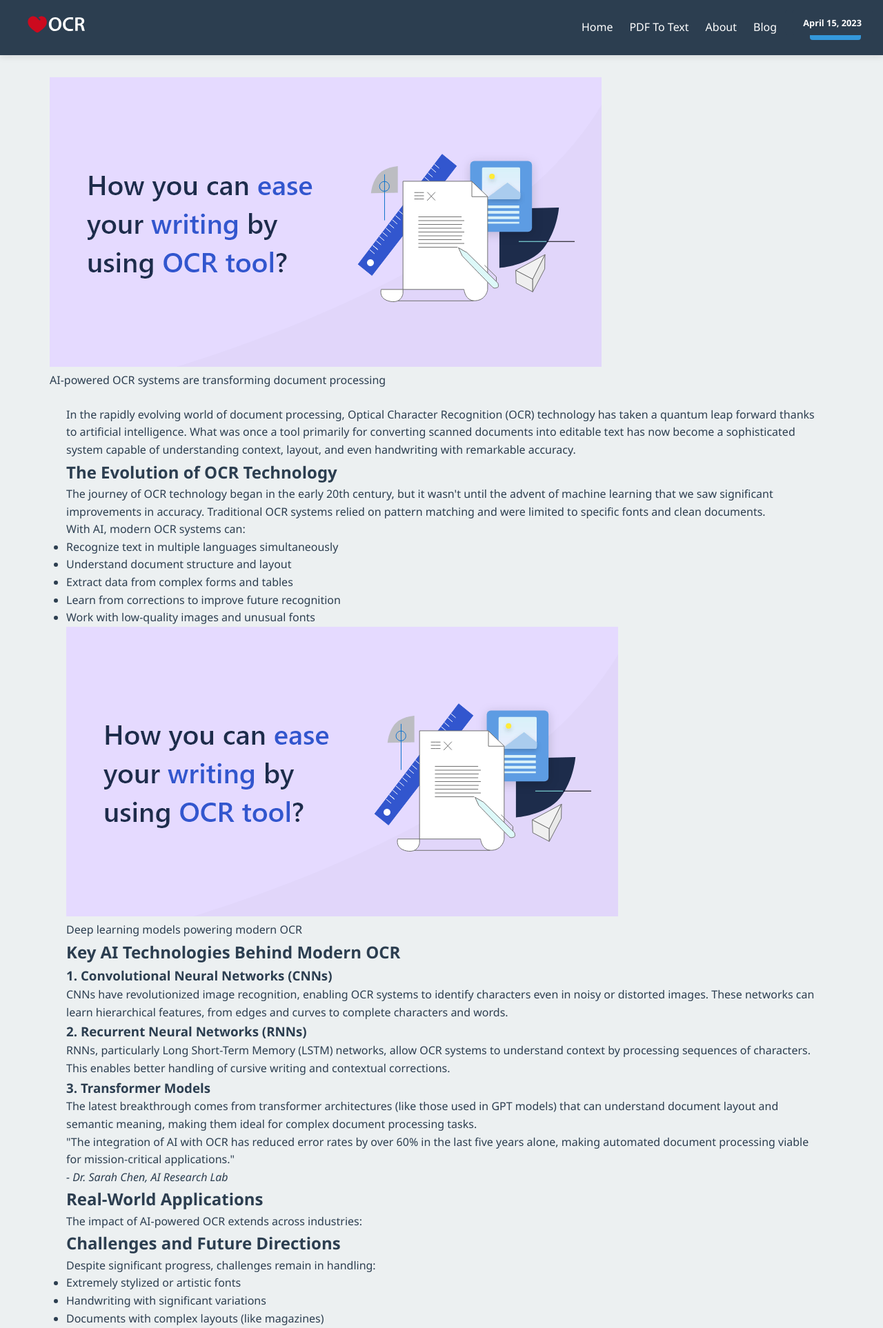
After one commit to mhaseeb1997/loveocr.com, a Laravel app: page /blog/blog-detail in a window 1280 px wide. The commit adds this page. Shown: the top 1926 px of the page at 69% size. Run offline with Laravel 12, Linux system fonts and the light colour scheme.

Commit message:
feat: add blog and blog detail page

```diff
--- a/resources/views/frontend/footer.blade.php
+++ b/resources/views/frontend/footer.blade.php
@@ -1,7 +1,9 @@
 <footer>
     <div class="footer-content">
         <div class="footer-column">
-            <img src="assets/images/logo/main-logo-white.png" height="40" width="120" alt="">
+            <a href="{{ route(name: 'home') }}">
+            <img src="{{asset('web_assets/frontend/images/logo/main-logo-white.png')}}" height="40" width="120" alt="">
+            </a>
             <h3>Information</h3>
             <p>Love OCR is AI-Based Optical Character Recognition (OCR) software which extract text from images and
                 convert into .txt or docx format.</p>
--- a/resources/views/frontend/header.blade.php
+++ b/resources/views/frontend/header.blade.php
@@ -1,12 +1,14 @@
 <header>
-    <div class="logo-wrapper"><img src="{{asset('web_assets/frontend/images/logo/main-logo-white.svg')}}" alt=""></div>
+    <div class="logo-wrapper"><a href="{{ route(name: 'home') }}">
+    <img src="{{asset('web_assets/frontend/images/logo/main-logo-white.svg')}}" alt="">
+    </a></div>
     <button class="nav-toggle" aria-label="toggle navigation">☰</button>
     <nav>
         <ul>
-            <li><a href="#">Home</a></li>
+            <li><a href="{{ route(name: 'home') }}">Home</a></li>
             <li><a href="#">PDF To Text</a></li>
             <li><a href="#">About</a></li>
-            <li><a href="blogs.html">Blog</a></li>
+            <li><a href="{{ route('blogs') }}">Blog</a></li>
             <li><a href="#" class="login-btn">Login</a></li>
         </ul>
     </nav>
--- /dev/null
+++ b/resources/views/frontend/pages/blog-detail.blade.php
@@ -0,0 +1,101 @@
+@extends('.frontend.main')
+@section('section')
+
+<main class="container">
+
+    <div class="featured-image">
+        <img src="assets/images/blogs-img/Ease_your_writin.png" alt="OCR Technology">
+        <div class="image-caption">AI-powered OCR systems are transforming document processing</div>
+    </div>
+
+    <div class="post-content">
+        <p class="intro">In the rapidly evolving world of document processing, Optical Character Recognition (OCR) technology has taken a quantum leap forward thanks to artificial intelligence. What was once a tool primarily for converting scanned documents into editable text has now become a sophisticated system capable of understanding context, layout, and even handwriting with remarkable accuracy.</p>
+
+        <h2>The Evolution of OCR Technology</h2>
+        <p>The journey of OCR technology began in the early 20th century, but it wasn't until the advent of machine learning that we saw significant improvements in accuracy. Traditional OCR systems relied on pattern matching and were limited to specific fonts and clean documents.</p>
+
+        <p>With AI, modern OCR systems can:</p>
+        <ul>
+            <li>Recognize text in multiple languages simultaneously</li>
+            <li>Understand document structure and layout</li>
+            <li>Extract data from complex forms and tables</li>
+            <li>Learn from corrections to improve future recognition</li>
+            <li>Work with low-quality images and unusual fonts</li>
+        </ul>
+
+        <div class="post-image-right">
+            <img src="assets/images/blogs-img/Ease_your_writin.png" alt="AI Deep Learning">
+            <div class="image-caption">Deep learning models powering modern OCR</div>
+        </div>
+
+        <h2>Key AI Technologies Behind Modern OCR</h2>
+        <h3>1. Convolutional Neural Networks (CNNs)</h3>
+        <p>CNNs have revolutionized image recognition, enabling OCR systems to identify characters even in noisy or distorted images. These networks can learn hierarchical features, from edges and curves to complete characters and words.</p>
+
+        <h3>2. Recurrent Neural Networks (RNNs)</h3>
+        <p>RNNs, particularly Long Short-Term Memory (LSTM) networks, allow OCR systems to understand context by processing sequences of characters. This enables better handling of cursive writing and contextual corrections.</p>
+
+        <h3>3. Transformer Models</h3>
+        <p>The latest breakthrough comes from transformer architectures (like those used in GPT models) that can understand document layout and semantic meaning, making them ideal for complex document processing tasks.</p>
+
+        <blockquote>
+            <p>"The integration of AI with OCR has reduced error rates by over 60% in the last five years alone, making automated document processing viable for mission-critical applications."</p>
+            <cite>- Dr. Sarah Chen, AI Research Lab</cite>
+        </blockquote>
+
+        <h2>Real-World Applications</h2>
+        <p>The impact of AI-powered OCR extends across industries:</p>
+
+
+        <h2>Challenges and Future Directions</h2>
+        <p>Despite significant progress, challenges remain in handling:</p>
+        <ul>
+            <li>Extremely stylized or artistic fonts</li>
+            <li>Handwriting with significant variations</li>
+            <li>Documents with complex layouts (like magazines)</li>
+            <li>Low-contrast or damaged source material</li>
+        </ul>
+
+        <p>The next frontier for OCR technology includes:</p>
+        <ol>
+            <li>Real-time translation during text recognition</li>
+            <li>Emotion and intent recognition from handwritten notes</li>
+            <li>Integration with augmented reality systems</li>
+            <li>Self-improving systems that learn continuously</li>
+        </ol>
+
+        <div class="conclusion">
+            <h3>Final Thoughts</h3>
+            <p>As AI continues to advance, OCR technology will become increasingly sophisticated, moving beyond simple text recognition to true document understanding. Businesses that adopt these advanced OCR solutions today will be well-positioned to leverage the coming wave of intelligent document processing capabilities.</p>
+        </div>
+    </div>
+
+    <!-- Related Posts -->
+    <section class="related-posts">
+        <h2>Related Articles</h2>
+        <div class="related-grid">
+            <article class="related-post">
+                <a href="post.html">
+                    <img src="https://source.unsplash.com/random/400x300/?handwriting" alt="Handwriting Recognition">
+                    <h3>The Challenges of Handwriting Recognition in OCR Systems</h3>
+                    <span class="post-date">March 18, 2023</span>
+                </a>
+            </article>
+            <article class="related-post">
+                <a href="post.html">
+                    <img src="https://source.unsplash.com/random/400x300/?business" alt="Business Productivity">
+                    <h3>How OCR Technology Can Boost Your Business Productivity</h3>
+                    <span class="post-date">March 30, 2023</span>
+                </a>
+            </article>
+            <article class="related-post">
+                <a href="post.html">
+                    <img src="https://source.unsplash.com/random/400x300/?pdf" alt="PDF Conversion">
+                    <h3>How to Convert Scanned PDFs to Editable Text in 3 Easy Steps</h3>
+                    <span class="post-date">April 15, 2023</span>
+                </a>
+            </article>
+        </div>
+    </section>
+</main>
+@endsection
--- a/routes/web.php
+++ b/routes/web.php
@@ -3,9 +3,17 @@
 use App\Http\Controllers\ProfileController;
 use Illuminate\Support\Facades\Route;
 
+
 Route::get('/', function () {
     return view('frontend.pages.home');
-});
+})->name('home');
+Route::get('blogs', function () {
+    return view('frontend.pages.blogs');
+})->name('blogs');
+
+Route::get('blog/blog-detail', function () {
+    return view('frontend.pages.blog-detail');
+})->name('blog-detail');
 
 Route::get('admin/dashboard', function () {
     return view('admin.dashboard');
```
Also changed, not shown: resources/views/frontend/pages/blogs.blade.php (added, +86 -0 lines), public/web_assets/frontend/images/blogs-img/11_Important_Uses_of_OCR_Tool_that_Help_you_in_daily_life1.png (added), public/web_assets/frontend/images/blogs-img/Ease_your_writin.png (added), public/web_assets/frontend/images/blogs-img/How_Does_OCR_Extract_Text_from_Images-min.png (added), public/web_assets/frontend/images/blogs-img/What_is_Optical_Character_Recognition_(OCR)_and_How_it_Work-min1.png (added).
